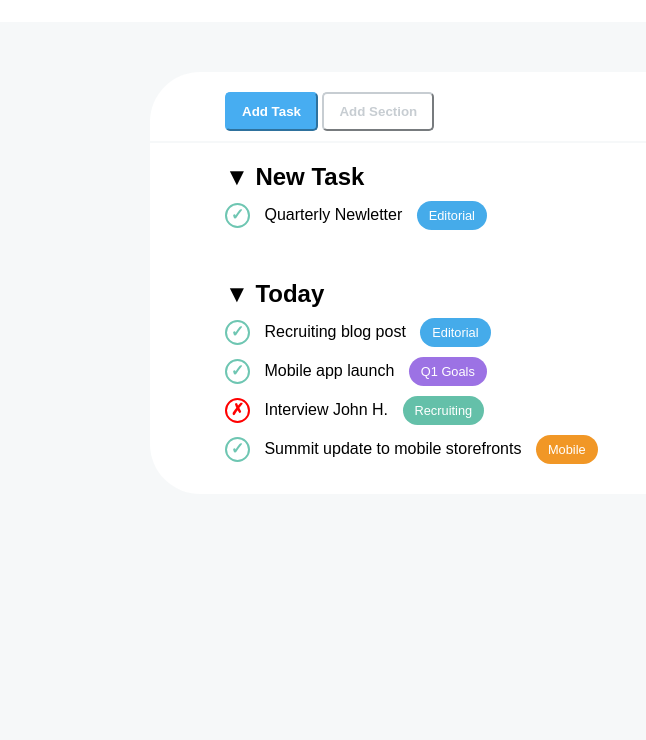
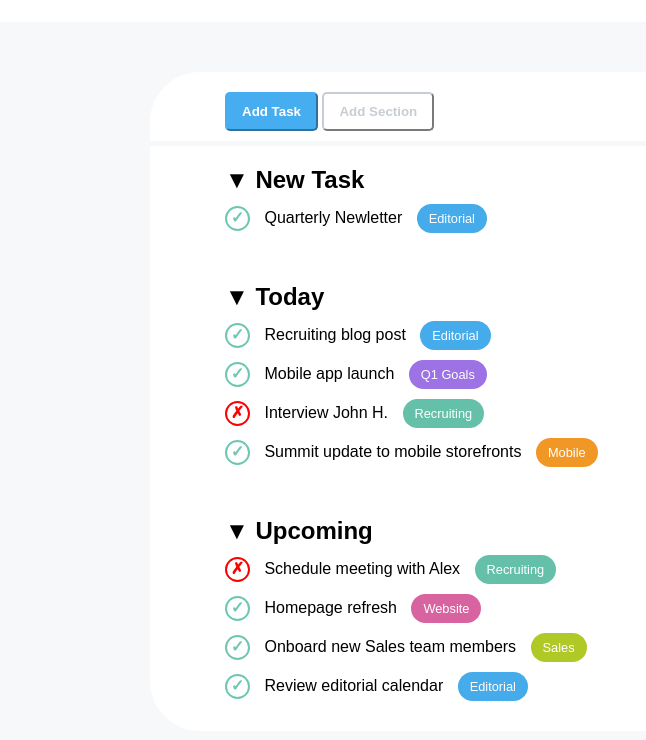
Before and after one commit to christiansaccani/html-css-toboolist, a plain HTML site: page index.html in a window 1280 px wide. Shown: the part 68-808 px from the top of the page, without its empty margins (0-646 px from the left). Drawn offline with Linux system fonts and the light colour scheme.

Commit message:
end before comments and fix

```diff
--- a/index.html
+++ b/index.html
@@ -35,6 +35,7 @@
                     </p>
                 </div>
             </div>
+
             <div class="checklist">
                 <h2>
                     &#9660; Today
@@ -76,6 +77,48 @@
                     </span>
                 </p>
             </div>
+
+            <div class="checklist">
+                <h2>
+                    &#9660; Upcoming
+                </h2>
+                <p>
+                    <span class="cross">
+                        &#10007;
+                    </span>
+                    Schedule meeting with Alex
+                    <span class="garden-recruiting">
+                        Recruiting
+                    </span>
+                </p>
+                <p>
+                    <span class="check">
+                        &#10003;
+                    </span>
+                    Homepage refresh
+                    <span class="garden-website">
+                        Website
+                    </span>
+                </p>
+                <p>
+                    <span class="check">
+                        &#10003;
+                    </span>
+                    Onboard new Sales team members
+                    <span class="garden-sales">
+                        Sales
+                    </span>
+                </p>
+                <p>
+                    <span class="check">
+                        &#10003;
+                    </span>
+                    Review editorial calendar
+                    <span class="garden-editorial">
+                        Editorial
+                    </span>
+                </p>
+            </div>
         </section>
     </main>
 </body>
--- a/style.css
+++ b/style.css
@@ -38,7 +38,7 @@ main {
 
 #buttons {
     padding: 20px 0px 10px 75px;
-    border-bottom: #f6f8f9 2px solid;
+    border-bottom: #f6f8f9 5px solid;
 }
 
 .button {
@@ -151,3 +151,25 @@ p {
     padding: 7px 12px;
     border-radius: 25px;
 }
+
+.garden-website {
+    display: inline-block;
+    color: white;
+    font-size: 0.8em;
+    background-color: #d863a1;
+    margin-left: 10px;
+    text-align: center;
+    padding: 7px 12px;
+    border-radius: 25px;
+}
+
+.garden-sales {
+    display: inline-block;
+    color: white;
+    font-size: 0.8em;
+    background-color: #b0c926;
+    margin-left: 10px;
+    text-align: center;
+    padding: 7px 12px;
+    border-radius: 25px;
+}
```
